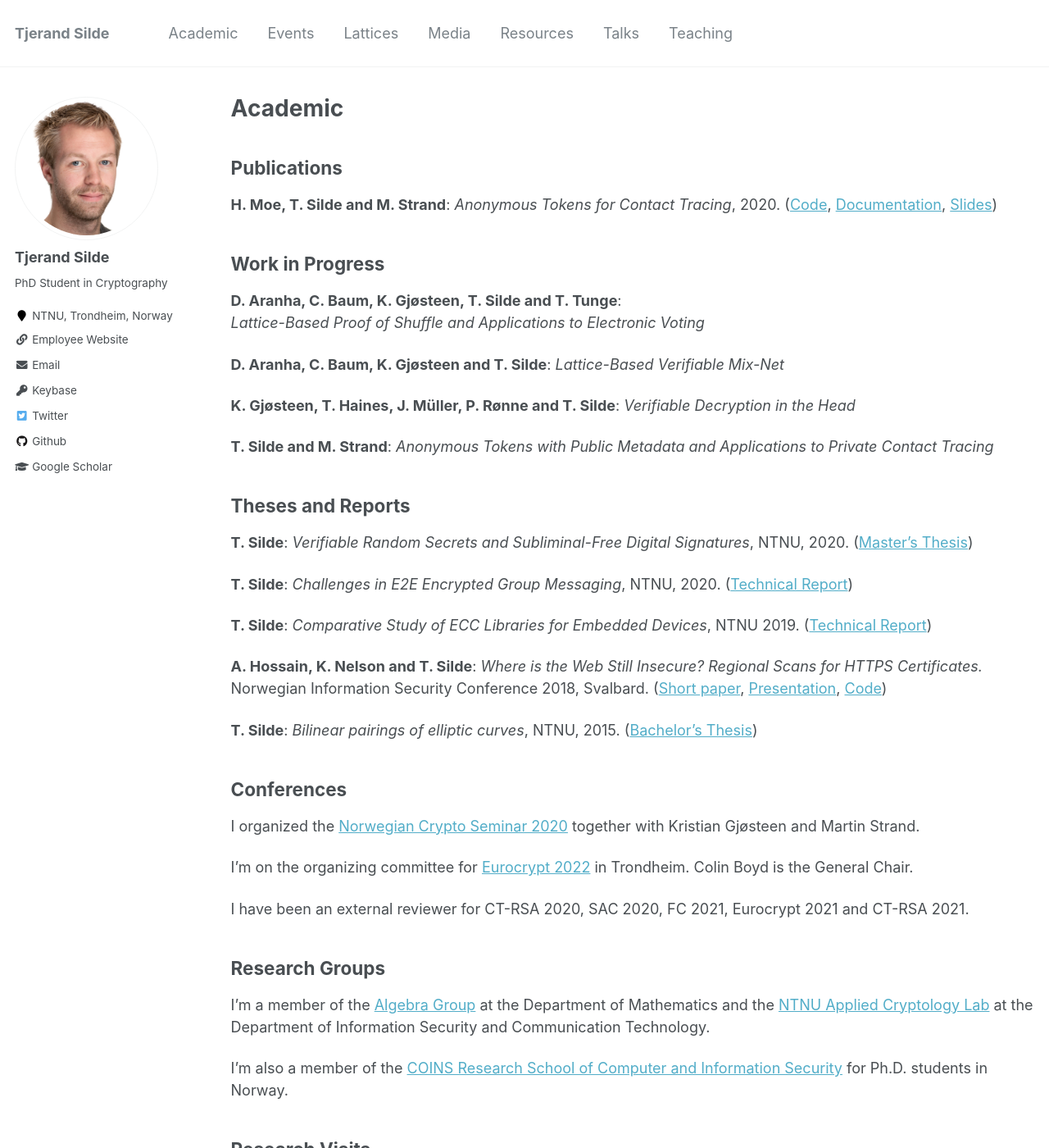
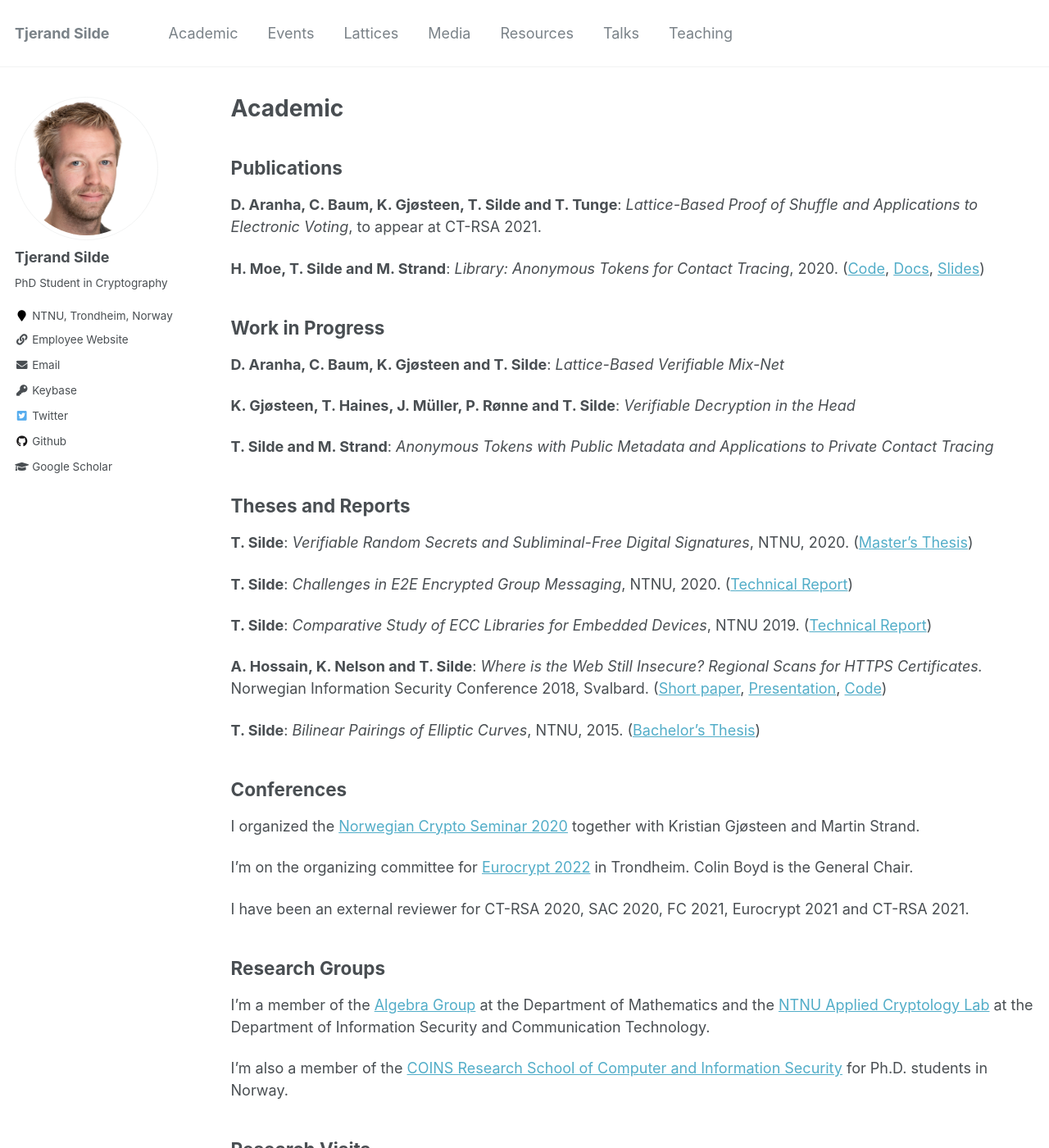
Before and after one commit to tjesi/tjesi.github.io, a Jekyll site: the page built from _pages/academic.md, in a window 1280 px wide and 1400 px high. Shown: the whole window at 82% size. Built offline with Jekyll 4.4.1, drawn with Linux system fonts in a browser that asks for light colours.

Commit message:
Publication

```diff
--- a/_pages/academic.md
+++ b/_pages/academic.md
@@ -7,13 +7,14 @@ author_profile: true
 
 ## Publications
 
-**H. Moe, T. Silde and M. Strand**: _Anonymous Tokens for Contact Tracing_, 2020. ([Code](https://github.com/HenrikWM/anonymous-tokens),
-[Documentation](https://github.com/HenrikWM/anonymous-tokens/wiki), [Slides](https://tjerandsilde.no/files/Anonym-Smittesporing.pdf))
+**D. Aranha, C. Baum, K. Gjøsteen, T. Silde and T. Tunge**: _Lattice-Based Proof of Shuffle and Applications to Electronic Voting_, to appear at CT-RSA 2021.
+
+**H. Moe, T. Silde and M. Strand**: _Library: Anonymous Tokens for Contact Tracing_, 2020. ([Code](https://github.com/HenrikWM/anonymous-tokens),
+[Docs](https://github.com/HenrikWM/anonymous-tokens/wiki), [Slides](https://tjerandsilde.no/files/Anonym-Smittesporing.pdf))
 
 ## Work in Progress
 
-**D. Aranha, C. Baum, K. Gjøsteen, T. Silde and T. Tunge**:\
-_Lattice-Based Proof of Shuffle and Applications to Electronic Voting_
+
 
 **D. Aranha, C. Baum, K. Gjøsteen and T. Silde**: _Lattice-Based Verifiable Mix-Net_
 
@@ -32,7 +33,7 @@ _Lattice-Based Proof of Shuffle and Applications to Electronic Voting_
 **A. Hossain, K. Nelson and T. Silde**: _Where is the Web Still Insecure? Regional Scans for HTTPS Certificates._
 Norwegian Information Security Conference 2018, Svalbard. ([Short paper](https://tjerandsilde.no/files/Where_is_the_web_still_insecure__Regional_scans_for_HTTPS_certificates.pdf), [Presentation](https://tjerandsilde.no/files/NISK_presentation.pdf), [Code](https://github.com/tjesi/security-scan))
 
-**T. Silde**: _Bilinear pairings of elliptic curves_, NTNU, 2015. ([Bachelor's Thesis](https://tjerandsilde.no/files/Bachelor_Thesis.pdf))
+**T. Silde**: _Bilinear Pairings of Elliptic Curves_, NTNU, 2015. ([Bachelor's Thesis](https://tjerandsilde.no/files/Bachelor_Thesis.pdf))
 
 ## Conferences
 I organized the [Norwegian Crypto Seminar 2020](https://wiki.math.ntnu.no/nks/nks20) together with Kristian Gjøsteen and Martin Strand.
```
Also changed, not shown: _pages/about.md (+5 -2 lines).
